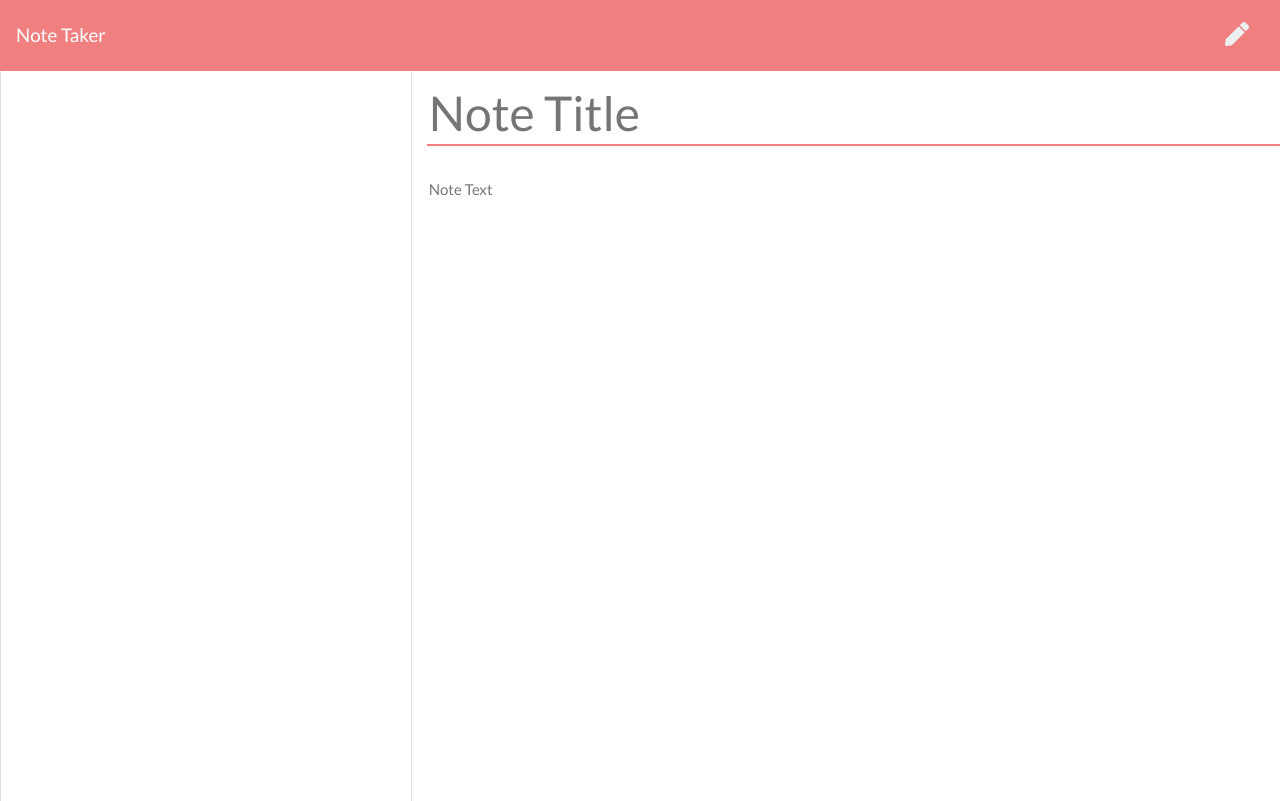
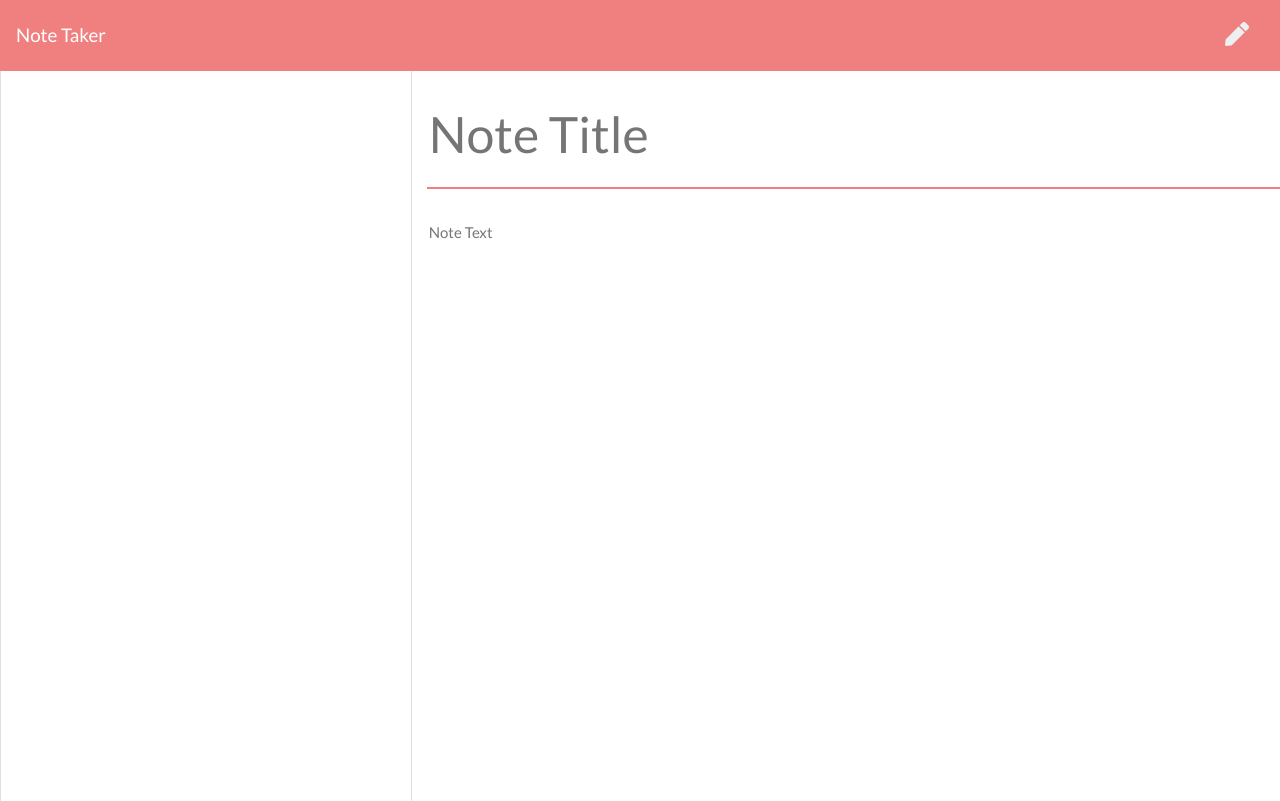
Before and after one commit to MeganLCoppins/note-taker, a website: page public/notes.html in a window 1280 px wide. Drawn offline with nearby package versions, Linux system fonts and the light colour scheme; no server answers.

Commit message:
restyled note title

```diff
--- a/public/assets/css/styles.css
+++ b/public/assets/css/styles.css
@@ -28,9 +28,9 @@ html, body {
 }
 
 .note-title {
-  height: 50px;
+  /* height: 50px; */
   margin-top: 13px;
-  font-size: 3rem;
+  font-size: 50px;
 }
 
 .note-title:read-only, .note-textarea:read-only {
--- a/public/notes.html
+++ b/public/notes.html
@@ -30,7 +30,7 @@
         </div>
       </div>
       <div class="col-8" style="padding: 0;">
-        <input class="note-title" placeholder="Note Title" maxlength="30" type="text" style="margin-top: 25px; border-bottom: 2px solid lightcoral; padding-bottom: 15px">
+        <input class="note-title" placeholder="Note Title" type="text" style="margin-top: 25px; border-bottom: 2px solid lightcoral; padding-bottom: 15px">
         <textarea class="note-textarea" placeholder="Note Text" style="margin-top: 30px;"></textarea>
       </div>
     </div>
```
